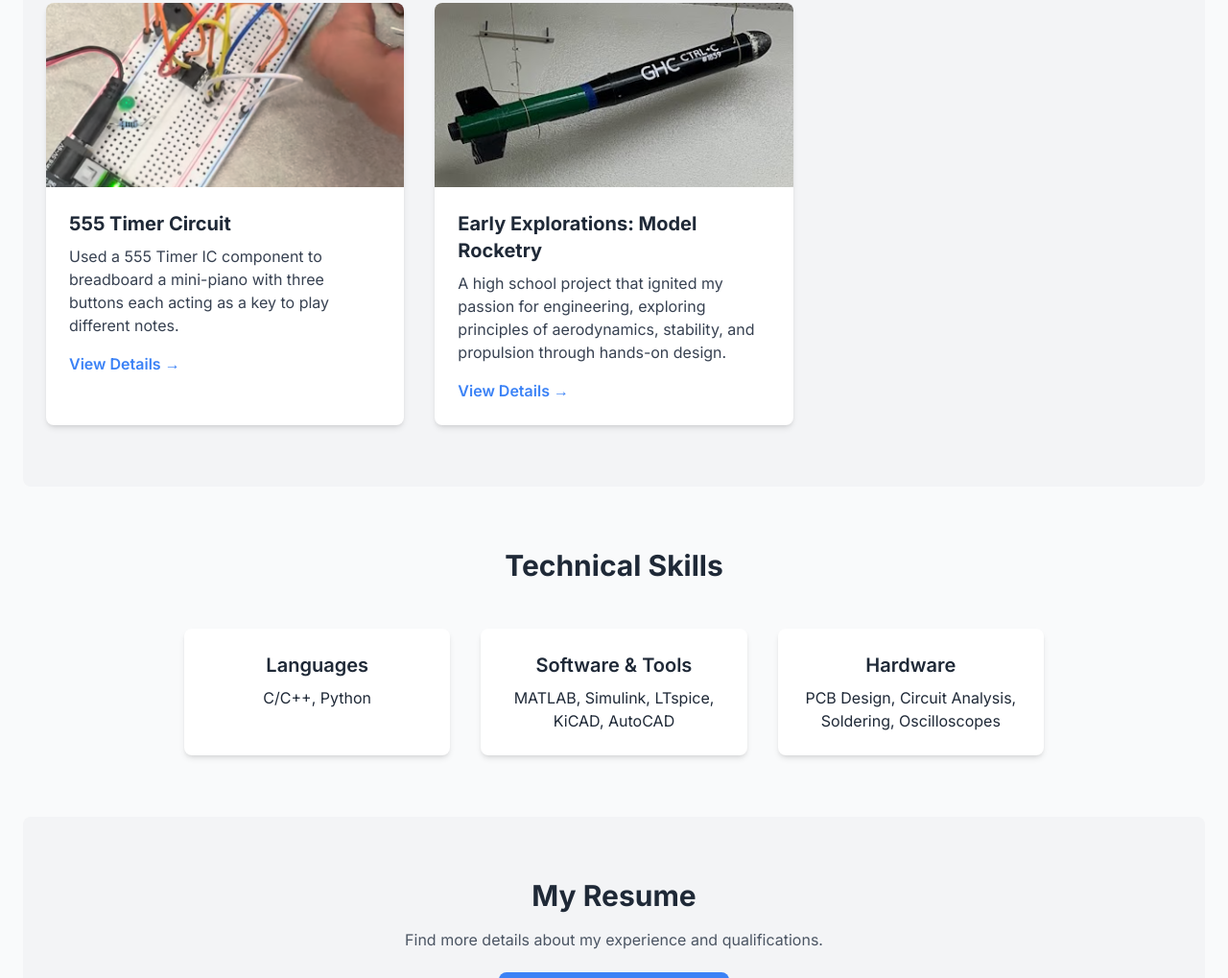
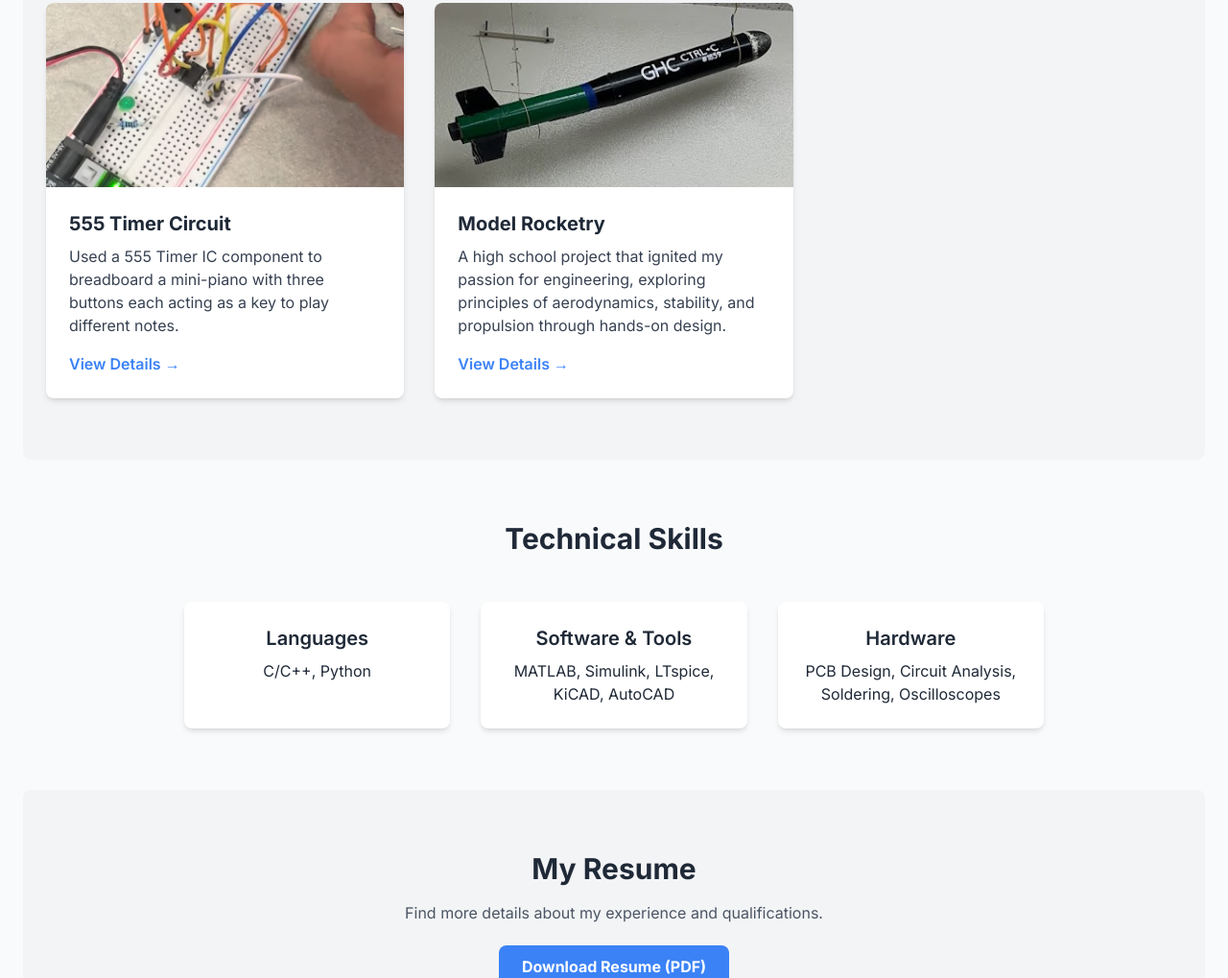
Before and after one commit to dyllangoldstein1/dyllangoldstein.github.io, a plain HTML site: page index.html in a window 1280 px wide. Shown: the part 1521-2540 px from the top of the page at 96% size. Drawn offline with nearby package versions, Linux system fonts and the light colour scheme.

Commit message:
Update index.html

```diff
--- a/index.html
+++ b/index.html
@@ -114,7 +114,7 @@
                     <div class="bg-white rounded-lg shadow-md overflow-hidden transform hover:scale-105 transition-transform duration-300">
                         <img src="ctrl_c rocket.png" alt="Model Rocket Launch" class="w-full h-48 object-cover">
                         <div class="p-6">
-                            <h3 class="text-xl font-bold mb-2">Early Explorations: Model Rocketry</h3>
+                            <h3 class="text-xl font-bold mb-2">Model Rocketry</h3>
                             <p class="text-gray-700 mb-4">A high school project that ignited my passion for engineering, exploring principles of aerodynamics, stability, and propulsion through hands-on design.</p>
                             <a href="highschoolrocket.html" class="text-blue-500 font-semibold hover:underline">View Details &rarr;</a>
                         </div>
```
